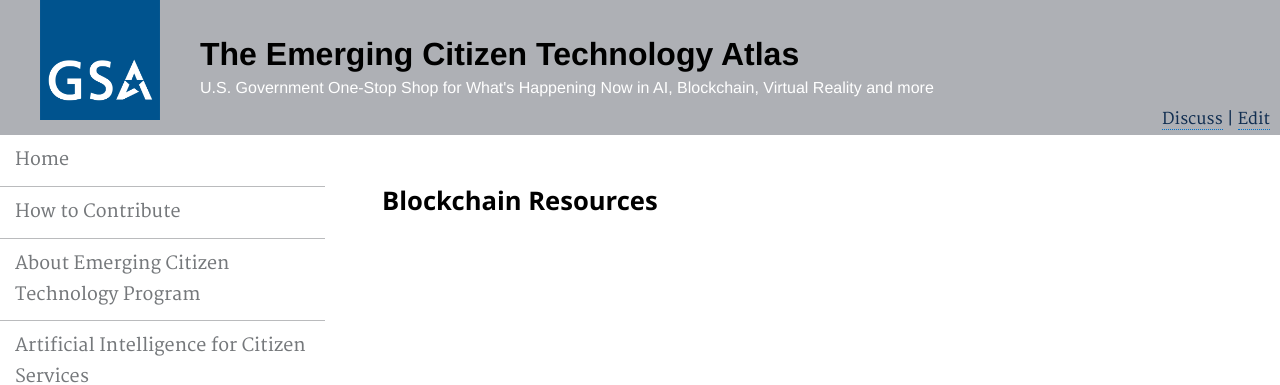
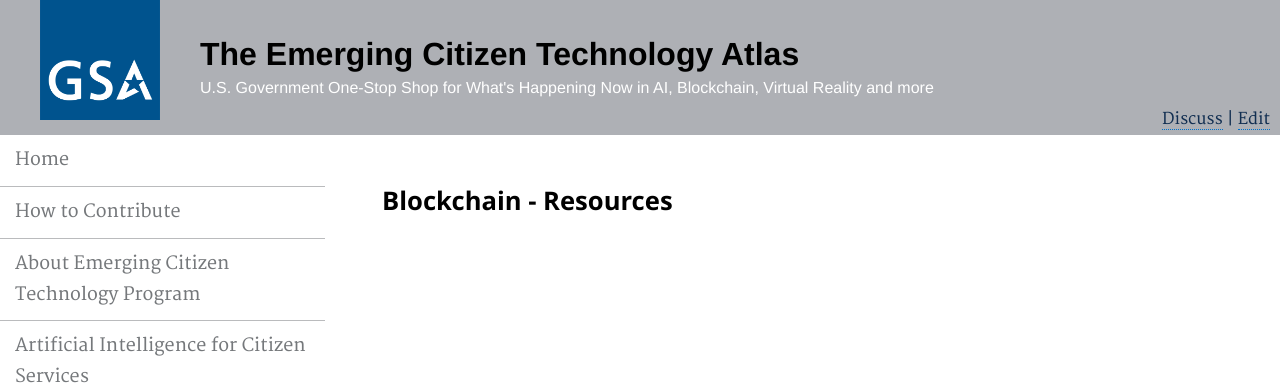
Before and after one commit to GSA/emerging-technology-atlas, a Jekyll site: the page built from pages/blockchain-resources.md, in a window 1280 px wide. Shown: the top 385 px of the page. Built offline with Jekyll 4.4.1, drawn with Linux system fonts in a browser that asks for light colours.

```diff
--- a/pages/blockchain-resources.md
+++ b/pages/blockchain-resources.md
@@ -5,4 +5,4 @@ permalink: /blockchain-resources/
 description: ""
 ---
 
-### Blockchain Resources
+### Blockchain - Resources
```
